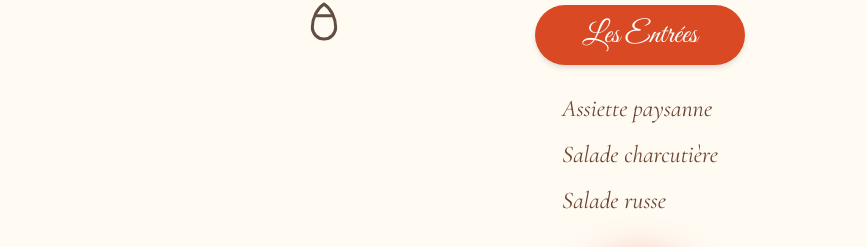
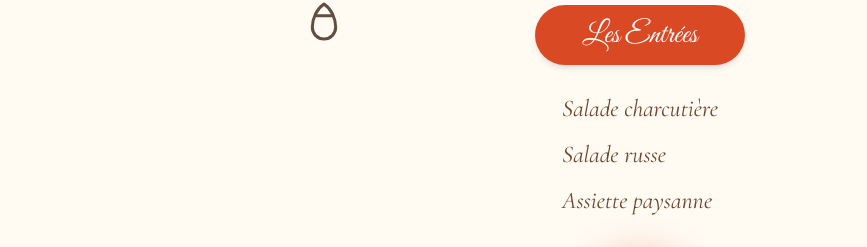
Before and after one commit to Bnfs/mariage-anthony-osier, a React (Vite) app: page /menu in a window 1280 px wide. Shown: the part 549-796 px from the top of the page, without its empty margins (0-867 px from the left). Built offline with nearby package versions, Linux system fonts and the light colour scheme.

Commit message:
Remettre l'ordre des plats du menu tel que fourni, sans tri alphabétique

```diff
--- a/src/pages/MenuPage.jsx
+++ b/src/pages/MenuPage.jsx
@@ -16,7 +16,7 @@ const CATEGORIES = [
     name: 'Les Entrées',
     motif: 'calabash',
     photo: menuEntreesImg,
-    items: ['Assiette paysanne', 'Salade charcutière', 'Salade russe'],
+    items: ['Salade charcutière', 'Salade russe', 'Assiette paysanne'],
   },
   {
     name: 'Les Plats Chauds',
@@ -40,7 +40,7 @@ const CATEGORIES = [
       "Escargots à la sauce d'arachide",
       'Mets de pistache',
       "Mets d'arachide",
-    ].sort((a, b) => a.localeCompare(b, 'fr')),
+    ],
   },
   {
     name: 'La Garniture',
@@ -58,7 +58,7 @@ const CATEGORIES = [
       'Pommes sautées',
       'Foufou',
       'Igname vapeur',
-    ].sort((a, b) => a.localeCompare(b, 'fr')),
+    ],
   },
   {
     name: 'Desserts & Digestif',
```
